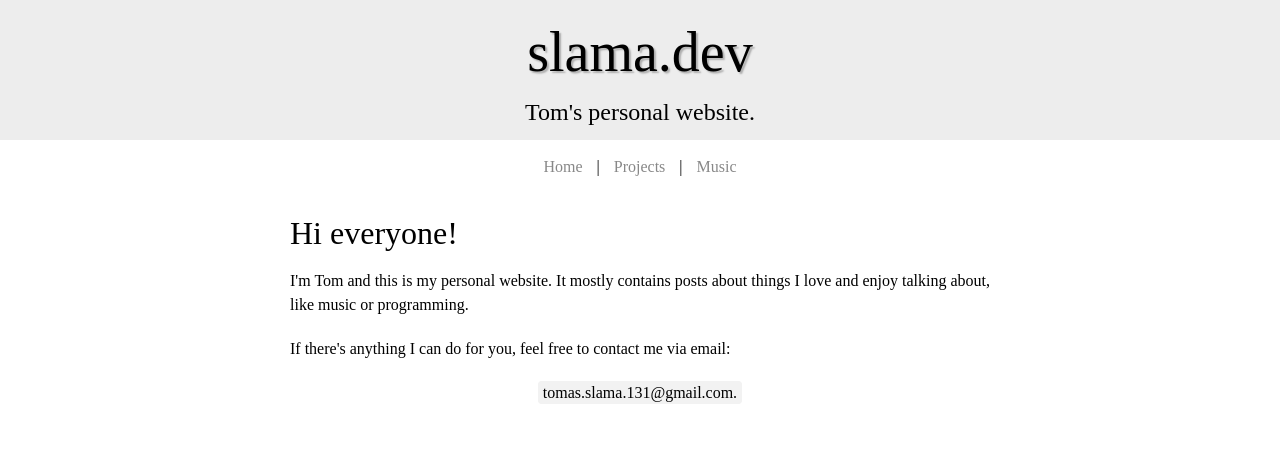
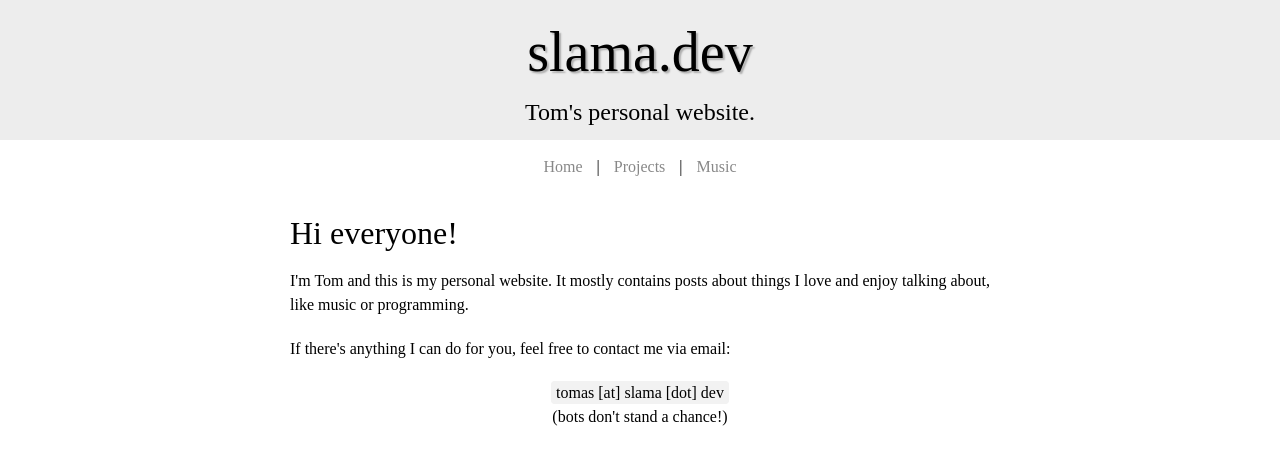
Before and after one commit to xiaoxiae/slama.dev, a Jekyll site: the page built from index.html, in a window 1280 px wide. Shown: the top 465 px of the page. Built offline with Jekyll 4.4.1, drawn with Linux system fonts in a browser that asks for light colours; some web fonts are replaced.

Commit message:
obfuscate email address
Bots don't stand a chance.

```diff
--- a/index.html
+++ b/index.html
@@ -10,4 +10,14 @@ It mostly contains posts about things I love and enjoy talking about, like music
 
 <p>If there's anything I can do for you, feel free to contact me via email:</p>
 
-<center><code class="highlighter-rouge">tomas.slama.131@gmail.com.</code></center>
+<center>
+  <code class="highlighter-rouge">
+    tomas
+    [at]
+    slama
+    [dot]
+    dev
+  </code>
+
+  <p>(bots don't stand a chance!)</p>
+</center>
```
